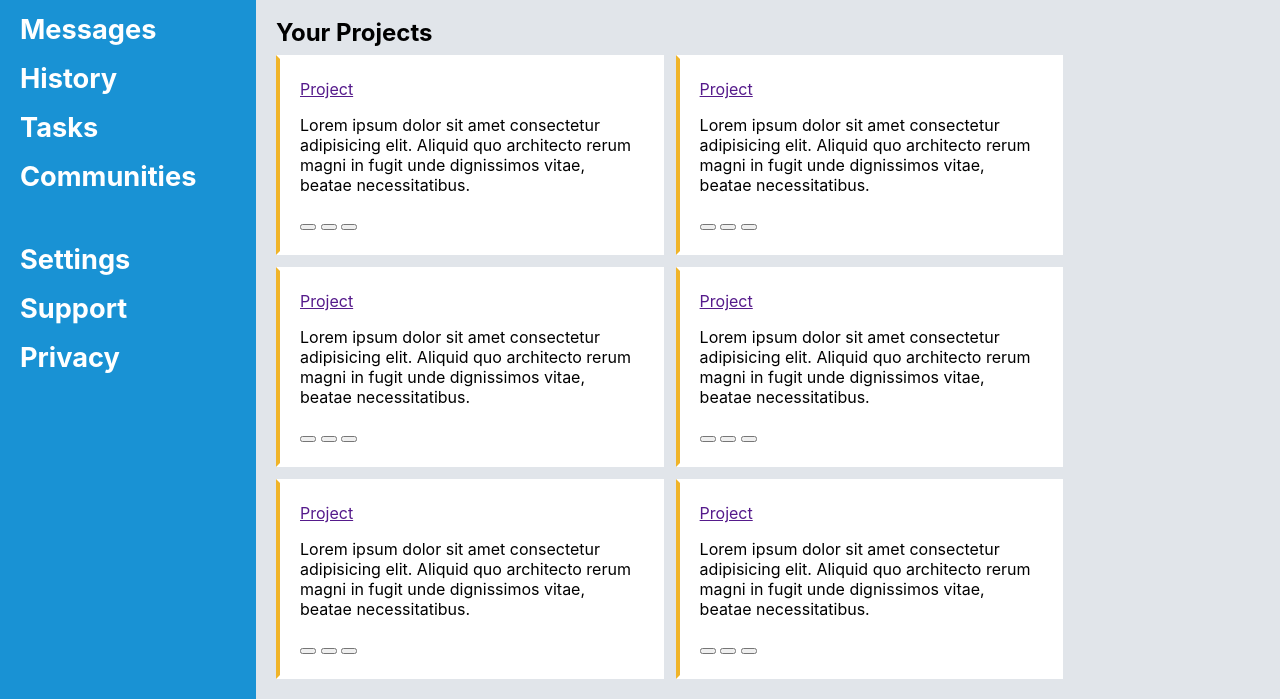
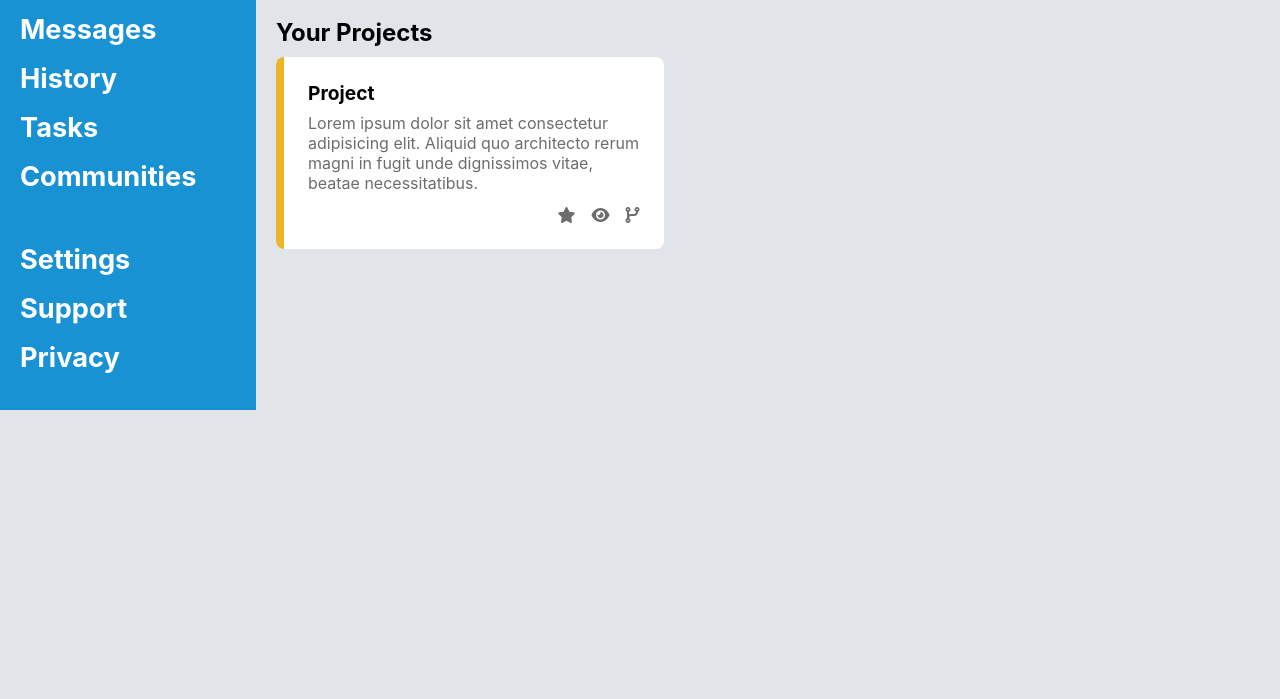
Before and after one commit to dukeofjukes/admin-dashboard, a plain HTML site: page index.html in a window 1280 px wide. Shown: the part 194-893 px from the top of the page. After the commit the page ends 800 px from the top, so only its background shows below. Drawn offline with Linux system fonts and the light colour scheme.

Commit message:
Style project card

```diff
--- a/index.html
+++ b/index.html
@@ -69,64 +69,17 @@
                 quo architecto rerum magni in fugit unde dignissimos vitae,
                 beatae necessitatibus.
               </p>
-              <button class="star"></button>
-              <button class="watch"></button>
-              <button class="fork"></button>
-            </div>
-            <div class="project">
-              <a href="">Project</a>
-              <p>
-                Lorem ipsum dolor sit amet consectetur adipisicing elit. Aliquid
-                quo architecto rerum magni in fugit unde dignissimos vitae,
-                beatae necessitatibus.
-              </p>
-              <button class="star"></button>
-              <button class="watch"></button>
-              <button class="fork"></button>
-            </div>
-            <div class="project">
-              <a href="">Project</a>
-              <p>
-                Lorem ipsum dolor sit amet consectetur adipisicing elit. Aliquid
-                quo architecto rerum magni in fugit unde dignissimos vitae,
-                beatae necessitatibus.
-              </p>
-              <button class="star"></button>
-              <button class="watch"></button>
-              <button class="fork"></button>
-            </div>
-            <div class="project">
-              <a href="">Project</a>
-              <p>
-                Lorem ipsum dolor sit amet consectetur adipisicing elit. Aliquid
-                quo architecto rerum magni in fugit unde dignissimos vitae,
-                beatae necessitatibus.
-              </p>
-              <button class="star"></button>
-              <button class="watch"></button>
-              <button class="fork"></button>
-            </div>
-            <div class="project">
-              <a href="">Project</a>
-              <p>
-                Lorem ipsum dolor sit amet consectetur adipisicing elit. Aliquid
-                quo architecto rerum magni in fugit unde dignissimos vitae,
-                beatae necessitatibus.
-              </p>
-              <button class="star"></button>
-              <button class="watch"></button>
-              <button class="fork"></button>
-            </div>
-            <div class="project">
-              <a href="">Project</a>
-              <p>
-                Lorem ipsum dolor sit amet consectetur adipisicing elit. Aliquid
-                quo architecto rerum magni in fugit unde dignissimos vitae,
-                beatae necessitatibus.
-              </p>
-              <button class="star"></button>
-              <button class="watch"></button>
-              <button class="fork"></button>
+              <div class="buttons">
+                <a href="">
+                  <i class="fa-solid fa-star"></i>
+                </a>
+                <a href="">
+                  <i class="fa-solid fa-eye"></i>
+                </a>
+                <a href="">
+                  <i class="fa-solid fa-code-branch"></i>
+                </a>
+              </div>
             </div>
           </div>
         </div>
--- a/main.css
+++ b/main.css
@@ -146,7 +146,7 @@ main {
 
 h2 {
   padding: 0;
-  margin: 0 0 8px 0;
+  margin: 0 0 10px 0;
 }
 
 .project-grid {
@@ -157,9 +157,46 @@ h2 {
 
 .project {
   background-color: var(--card);
-  padding: 20px;
-  border-style: solid;
-  border-width: 4px;
-  border-color: var(--card);
+  padding: 24px;
+  border-radius: 8px;
+  border-left-style: solid;
+  border-left-width: 8px;
   border-left-color: var(--accent);
 }
+
+.project > a {
+  text-decoration: none;
+  color: var(--font-dark);
+  font-size: 1.2rem;
+  font-weight: bold;
+  padding: 0;
+  margin: 0;
+}
+
+.project > a:visited {
+  text-decoration: none;
+  color: var(--font-dark);
+}
+
+.project p {
+  padding: 0;
+  margin: 8px 0 12px 0;
+  color: var(--font-med);
+}
+
+.project .buttons {
+  display: flex;
+  justify-content: right;
+  gap: 1rem;
+}
+
+.project > .buttons > a {
+  text-decoration: none;
+  color: var(--font-med);
+  font-size: 1rem;
+}
+
+.project > .buttons > a:visited {
+  text-decoration: none;
+  color: var(-font-med);
+}
```
